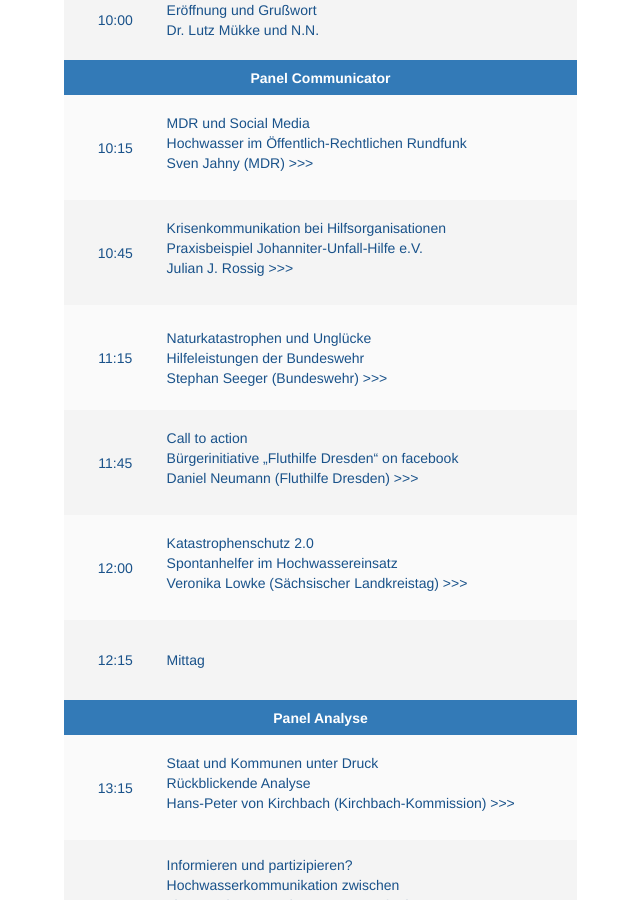
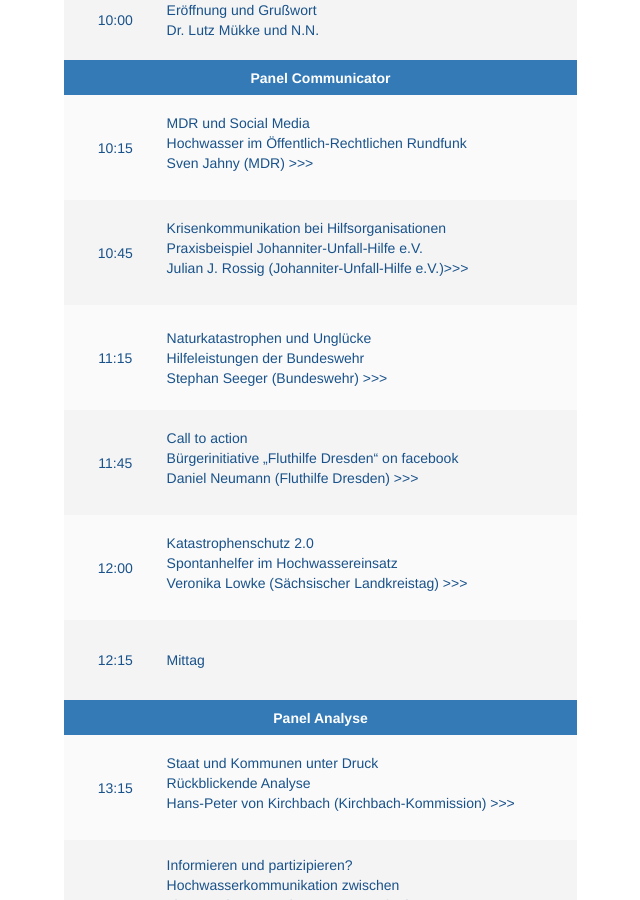
Before and after one commit to susedev/test, a Jekyll site: the page built from programm-uebersicht.html, in a window 1280 px wide and 900 px high, scrolled down 420 px. Shown: the whole window, without its empty margins (216-856 px from the left). Built offline with Jekyll 4.4.1, drawn with Linux system fonts in a browser that asks for light colours; nearby versions of some CDN libraries.

Commit message:
Update programm-uebersicht.html

```diff
--- a/programm-uebersicht.html
+++ b/programm-uebersicht.html
@@ -40,7 +40,7 @@ title: Programm
 			<td style="background-color: rgb(244, 244, 244); border-color: rgb(255, 255, 255); text-align: left; vertical-align: middle; height: 105px;">
 			<p wrap=""><a href="{{ site.base_url }}/beitraege-und-referentinnen.html#NN"><span style="color:#19528A;">Krisenkommunikation bei Hilfsorganisationen<br />
 			Praxisbeispiel Johanniter-Unfall-Hilfe e.V.<br />
-			Julian J. Rossig &gt;&gt;&gt;</span></a></p>
+			Julian J. Rossig (Johanniter-Unfall-Hilfe e.V.)&gt;&gt;&gt;</span></a></p>
 			</td>
 		</tr>
 		<tr>
```
